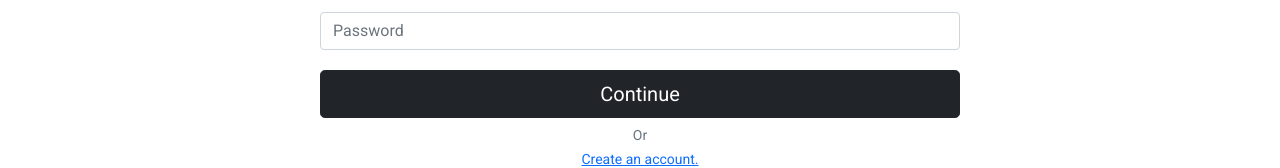
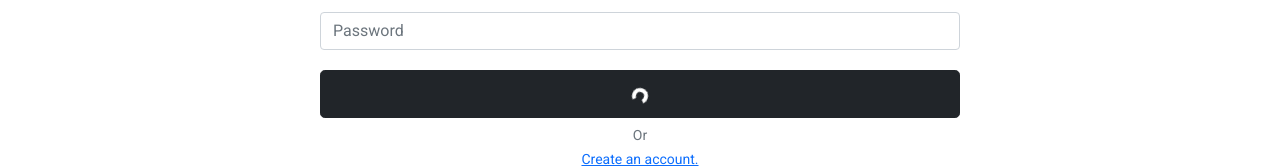
Before and after one commit to gonsoria/task-manager, a React (Create React App) app in the folder client/: page / in a window 1280 px wide. Shown: the part 271-439 px from the top of the page. Built offline with nearby package versions, Linux system fonts and the light colour scheme.

Commit message:
login update

```diff
--- a/client/src/components/Login/Login.jsx
+++ b/client/src/components/Login/Login.jsx
@@ -5,10 +5,14 @@ import Button from 'react-bootstrap/Button'
 import styles from '../../styles/Styles.module.css'
 import { logIn } from '../../redux/actions'
 import { Link } from 'react-router-dom'
+import Spinner from 'react-bootstrap/Spinner'
 
 function Login() {
     const dispatch = useDispatch()
     const accountStatus = useSelector(state => state.accountStatus)
+    const isAuthenticated = useSelector(state => state.isAuthenticated)
+
+    console.log(isAuthenticated)
 
     const initialUserData = {
         email: '',
@@ -85,7 +89,19 @@ function Login() {
                 </Form.Group>
 
                 <Button variant="dark" size="lg" className={styles.button} type='submit'>
-                    Continue
+
+                    {
+                        isAuthenticated ? 'Continue' :
+                            < Spinner
+                                as="span"
+                                animation="border"
+                                size="sm"
+                                role="status"
+                                aria-hidden="true"
+                                className={styles.spinner}
+                            />
+
+                    }
                 </Button>
                 <Form.Text>
                     Or
--- a/client/src/styles/Styles.module.css
+++ b/client/src/styles/Styles.module.css
@@ -38,6 +38,7 @@
 
 
 
+
 @media screen and (min-width: 576px) {
     .container {
         width: 50vw;
```
